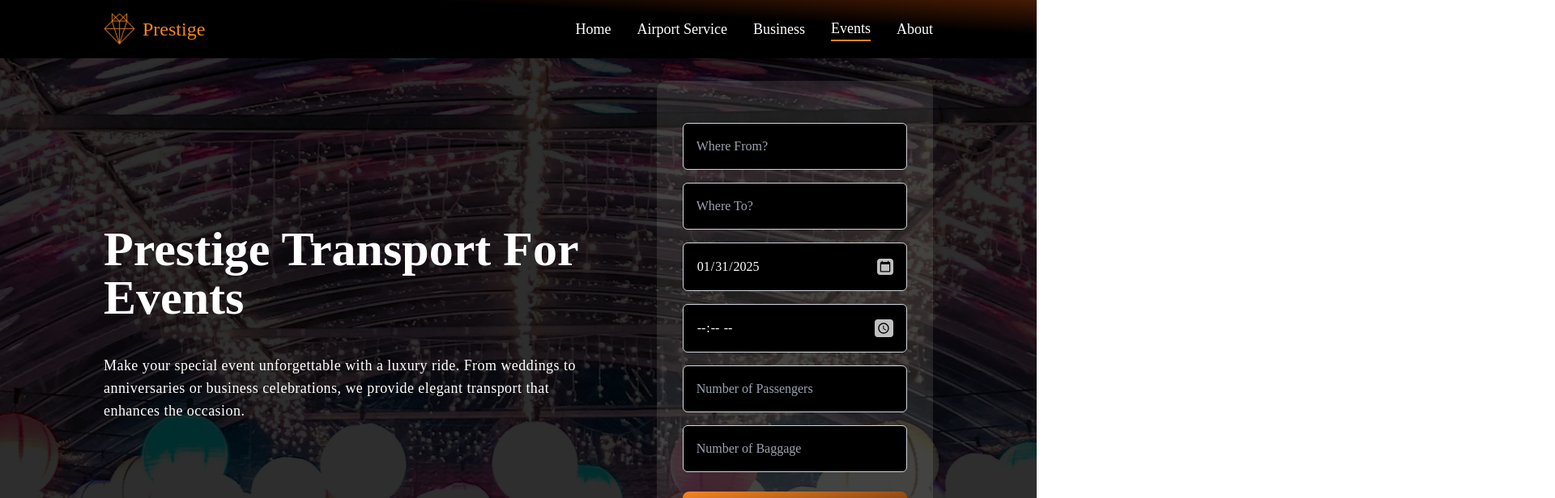
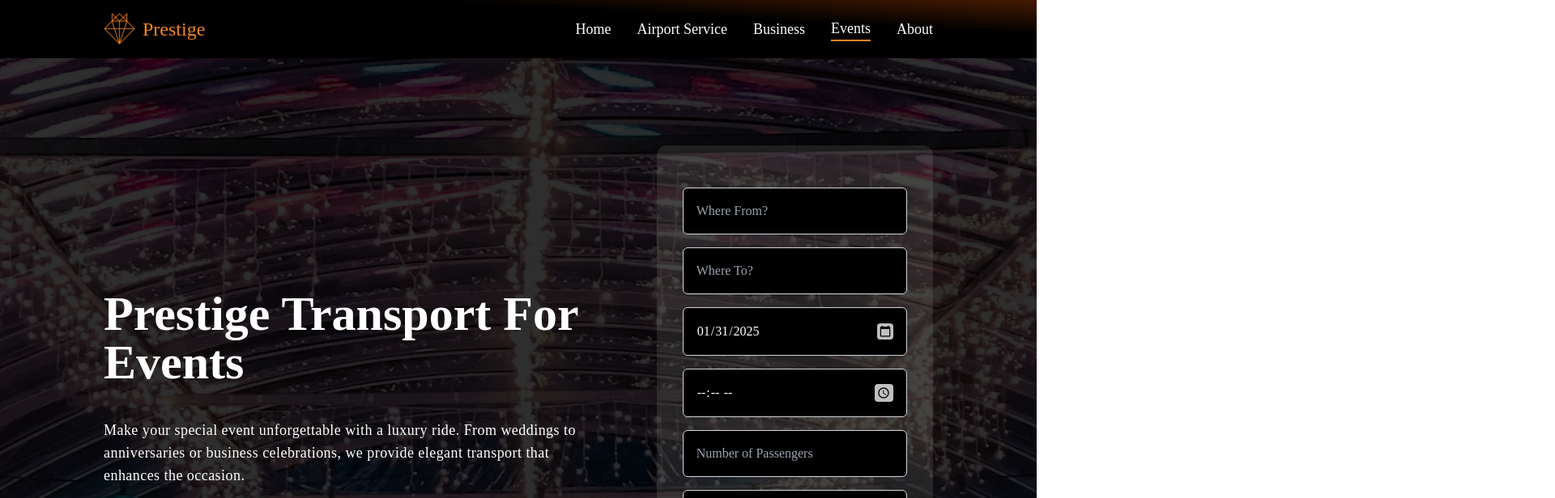
Before and after one commit to OXAYR/prestige-transport-limited, a Next.js app: page /events in a window 1280 px wide. Shown: the top 616 px of the page at 81% size, 1920 px wide, since content can reach past the window. Built offline with nearby package versions, Linux system fonts and the light colour scheme; a web font is replaced by a local one.

Commit message:
fix the white border erorr

```diff
--- a/src/app/_components/HeroSection.js
+++ b/src/app/_components/HeroSection.js
@@ -13,8 +13,8 @@ function HeroSection({ heroTitle, heroDetails, heroBackgroundImage }) {
         backgroundImage: `url(${heroBackgroundImage})`,
         backgroundSize: "cover",
         backgroundPosition: "center",
-        height: "100vh",
-        width: "100%",
+        height: "120vh",
+        width: "100vw",
       }}
     >
       {/* <NavHeader /> */}
--- a/src/app/layout.js
+++ b/src/app/layout.js
@@ -25,13 +25,14 @@ export default function RootLayout({ children }) {
         <title>Prestige</title>
       </head>
       <body>
-        <div>
+        <div className="overflow-x-hidden w-full">
           <div className=" fixed top-0 w-full z-50">
             <NavHeader />
           </div>
-          {children}
+          <main className="">{children}</main>
+
+          <Footer />
         </div>
-        <Footer />
       </body>
     </html>
   );
```
